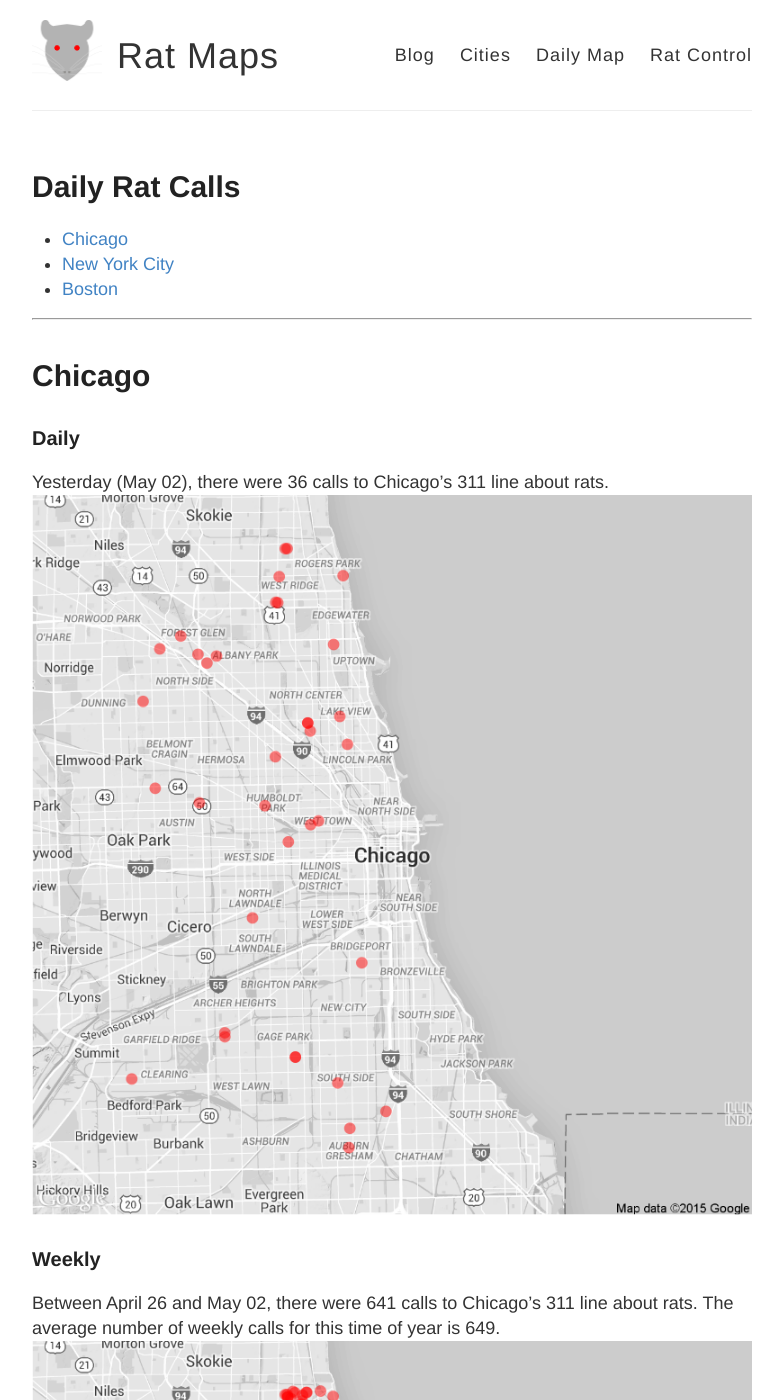
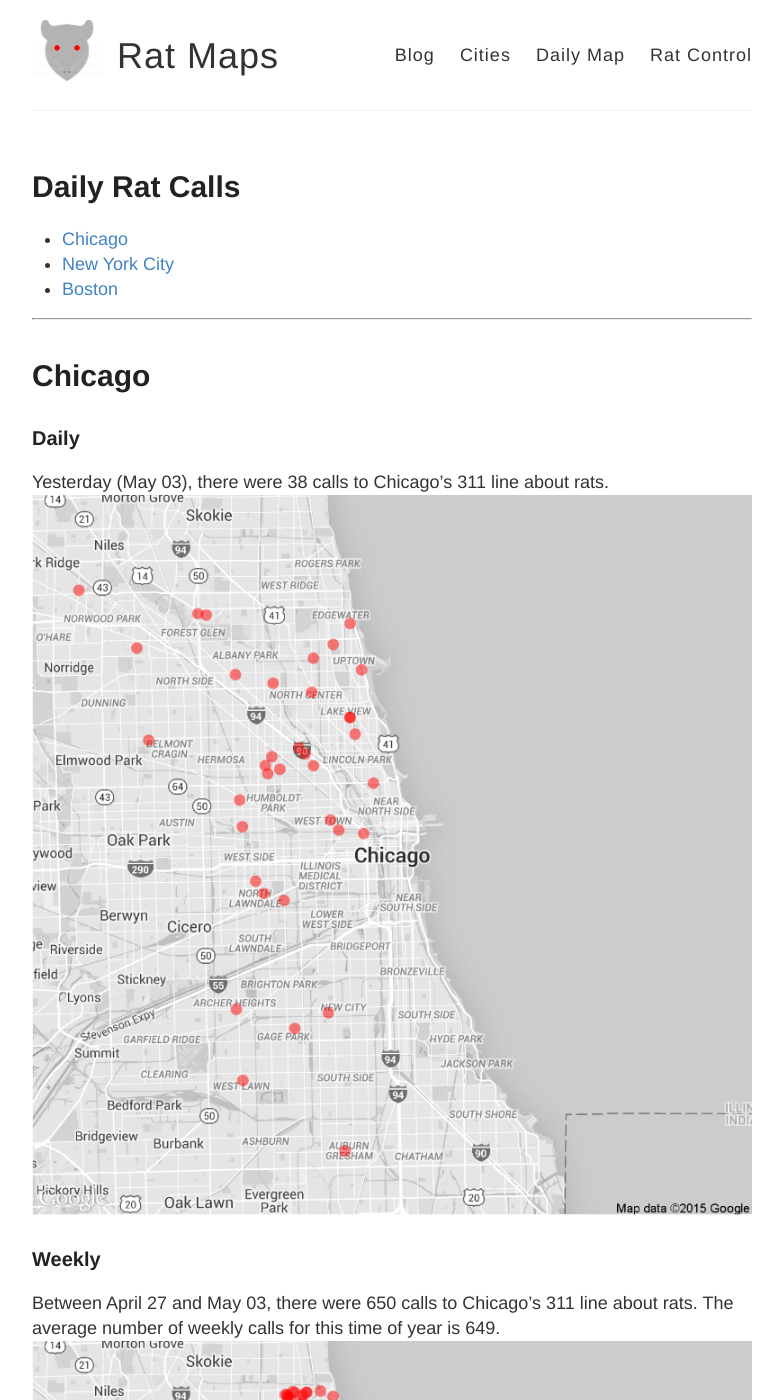
Before and after one commit to DanielHadley/ratmaps, a Jekyll site: the page built from daily.md, in a window 1280 px wide and 1400 px high. Shown: the whole window, without its empty margins (248-1031 px from the left). Built offline with Jekyll 4.4.1, drawn with Linux system fonts in a browser that asks for light colours; comment, search, counter and statistics services are not loaded; some of the changed text lies outside the part shown.

Commit message:
Daily Maps

```diff
--- a/daily.md
+++ b/daily.md
@@ -15,22 +15,22 @@ tags: Chicago NYC weekly daily rats
 
 ### Daily
 
-Yesterday (May 02), there were 36 calls to Chicago's 311 line about rats.
+Yesterday (May 03), there were 38 calls to Chicago's 311 line about rats.
 ![Chicago rat calls to 311 weekly map]({{ site.cityimages }}/daily/Chicago_Rat_Map_Daily.png)
 
 ### Weekly
-Between April 26 and May 02, there were 641 calls to Chicago's 311 line about rats. The average number of weekly calls for this time of year is 649.
+Between April 27 and May 03, there were 650 calls to Chicago's 311 line about rats. The average number of weekly calls for this time of year is 649.
 ![Chicago rat calls to 311 weekly map]({{ site.cityimages }}/daily/Chicago_Rat_Map_Weekly.png)
 ***
 # New York City <a id="nyc"><a>
 
 ### Daily
 
-Yesterday (May 02), there were 0 calls to New York City's 311 line about rats.
+Yesterday (May 03), there were 0 calls to New York City's 311 line about rats.
 ![NYC rat calls to 311 weekly map]({{ site.cityimages }}/daily/NYC_Rat_Map_Daily.png)
 
 ### Weekly
-Between April 26 and May 02, there were 5 calls to New York City's 311 line about rats. The average number of weekly calls for this time of year is 236.
+Between April 27 and May 03, there were 0 calls to New York City's 311 line about rats. The average number of weekly calls for this time of year is 236.
 ![NYC rat calls to 311 weekly map]({{ site.cityimages }}/daily/NYC_Rat_Map_Weekly.png)
 
 Each red dot represents one call about a rat seen in that location. The dots are transparent, so multiple calls from one location will be seen as a solid dot. The usual caveats apply: more calls do not necessarily mean that there are more rats in that location than other parts of the city. A cluster of dots could indicate that one resident is unusually vocal about rodents in his or her neighborhood. Also, more densely populated neighborhoods tend to make more calls to 311.
```
Also changed, not shown: images/pages/daily/Chicago_Rat_Map_Daily.png, images/pages/daily/Chicago_Rat_Map_Weekly.png, images/pages/daily/NYC_Rat_Map_Weekly.png.
